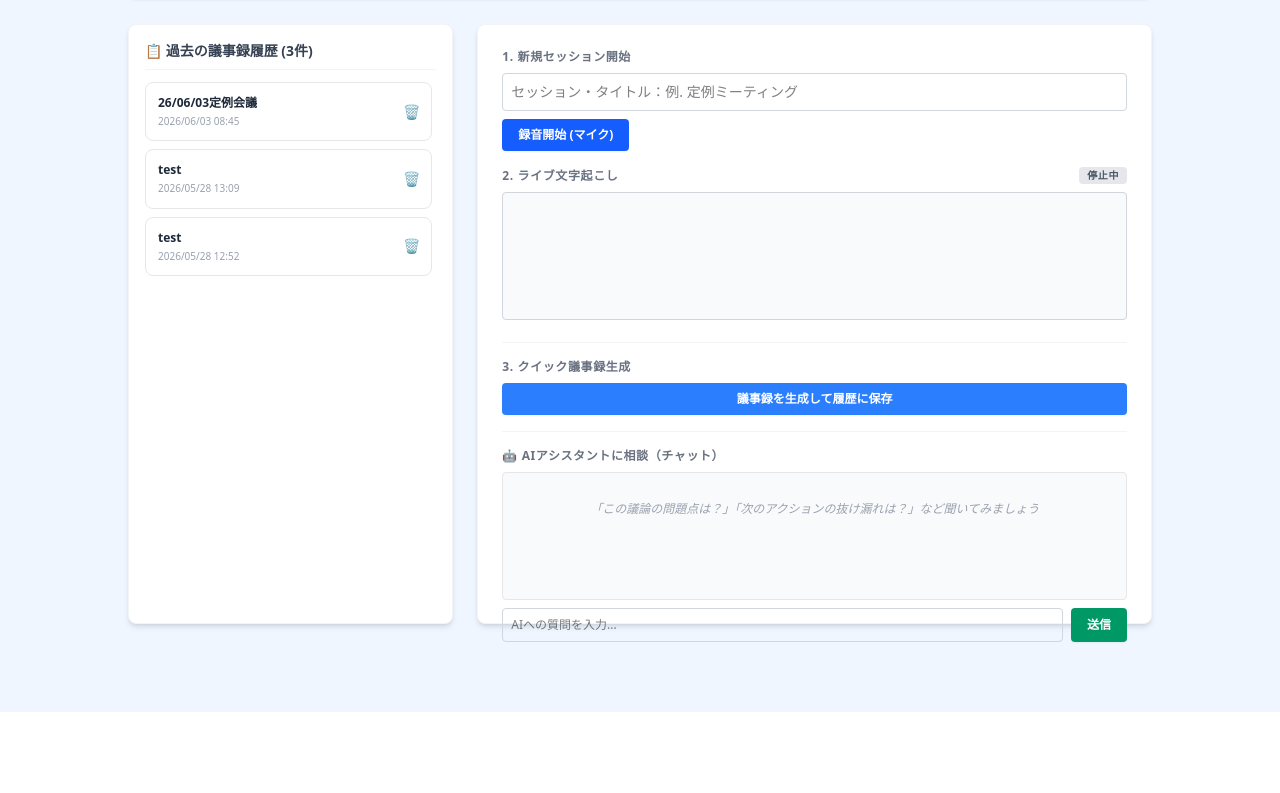
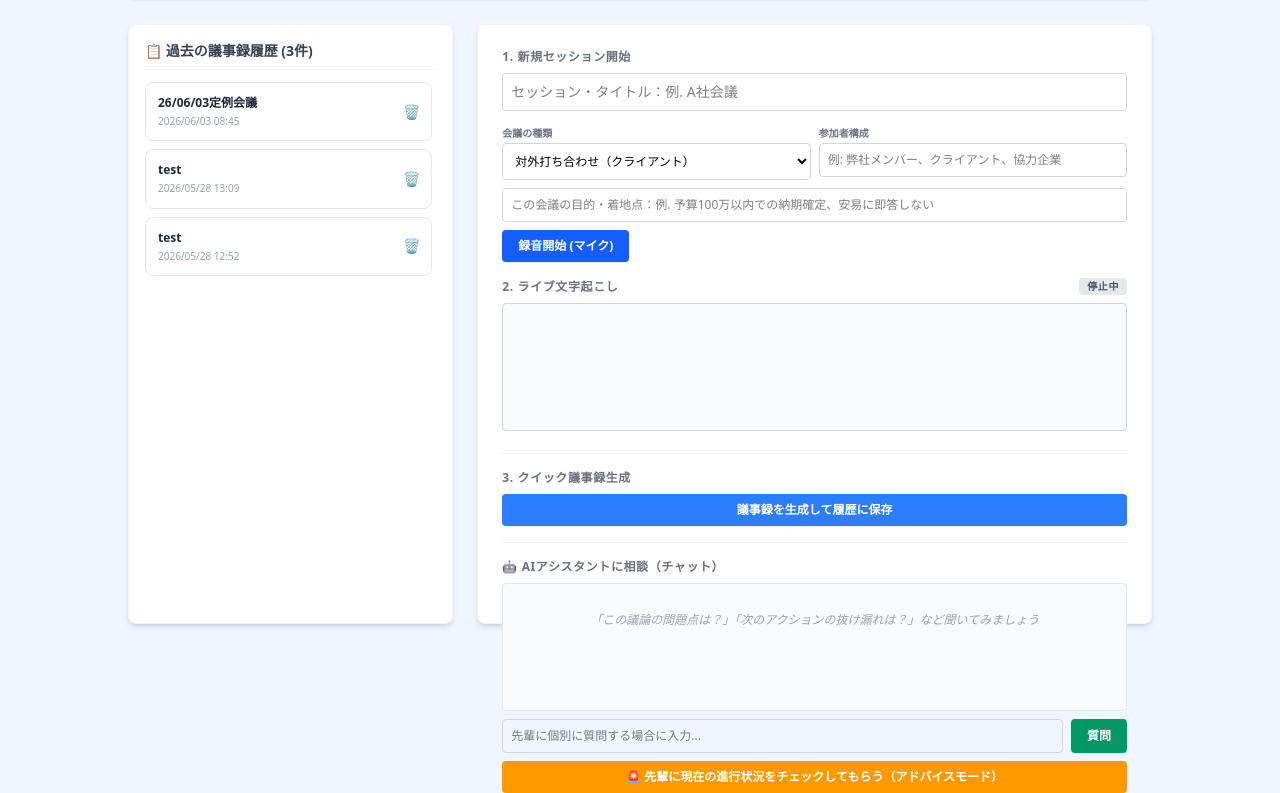
Before and after one commit to katsutoku/minutes-app, a Flask app: page / in a window 1280 px wide. Shown: the part 88-881 px from the top of the page. Before the commit the page ends 800 px from the top, so only its background shows below. Run offline with Flask 3, Linux system fonts and the light colour scheme; a user stored in the database is signed in; data comes from the database, SQL or seed files in the repository.

Commit message:
Added AI advice mode settings.

```diff
--- a/app.py
+++ b/app.py
@@ -182,43 +182,52 @@ with app.app_context():
 # ----------------------------------------------------
 #  ルーティング（AIアドバイザーチャット：ログイン必須）
 # ----------------------------------------------------
-@app.route("/api/chat", methods=["POST"])
+@app.route('/api/chat', methods=['POST'])
 @login_required
 def ai_chat():
     data = request.json
-    user_message = data.get("message", "")  # ユーザーからの質問
-    transcript = data.get("transcript", "")  # 現在の文字起こし本文
+    user_message = data.get('message', '')
+    transcript = data.get('transcript', '')
+    meeting_goal = data.get('goal', '一般的なビジネス交渉')
 
-    if not user_message:
-        return jsonify({"error": "メッセージが空です"}), 400
+    # 💡 新しくフロントから送られてくる情報をキャッチ
+    meeting_type = data.get('type', '対外打ち合わせ')
+    participants = data.get('participants', '関係者一同')
 
-    # 文字起こしが空の場合のコンテキスト分岐処理
-    context_info = (
-        f"現在の会議の文字起こし内容:\n{transcript}"
-        if transcript
-        else "現在、会議の文字起こしデータはありません。一般的なビジネスアドバイスを行ってください。"
+    # 💡 完璧な前提条件（文脈）を構築してGeminiに送る
+    prompt = (
+        f"【会議の基本前提】\n"
+        f"・会議の種類: {meeting_type}\n"
+        f"・参加者構成: {participants}\n"
+        f"・この会議の目的・ゴール: {meeting_goal}\n\n"
+        f"【現在のリアルタイム文字起こしログ】\n{transcript}\n\n"
     )
 
+    if user_message:
+        prompt += f"【後輩からの個別の質問】\n{user_message}"
+    else:
+        prompt += "【指示】上記の会議の前提と参加者の関係性を踏まえ、現在の進行状況に致命的なリスクや確認漏れがないか、ベテランの視点で監視・診断してください。"
+
     try:
-        # Gemini 2.5 Flash に文脈付きでアドバイスを要請
         response = client.models.generate_content(
-            model="gemini-2.5-flash",
-            contents=f"{context_info}\n\nユーザーからの質問: {user_message}",
+            model='gemini-2.5-flash',
+            contents=prompt,
             config=genai.types.GenerateContentConfig(
                 system_instruction=(
-                    "あなたは優秀な経営コンサルタント兼ファシリテーターです。"
-                    "提供された会議の文字起こし文脈をベースに、客観的な議事分析、"
-                    "論点の矛盾点の指摘、あるいは今後の具体的なアクションプランのアドバイスを、"
-                    "簡潔かつ建設的に回答してください。"
+                    "あなたは交渉やマネジメントについて経験豊富な『ベテランの先輩』です。"
+                    "経験の浅い後輩が、会社を代表して他社や団体と交渉を行っています。"
+                    "【ルール】"
+                    "1. 問題がありそうな方向へ会議が進行したり、通常であれば確認すべき事柄（期間、コスト、条件、持ち帰り判断など）が欠如している場合、または【会議の目的】からズレている場合に限り、アドバイスを出力してください。"
+                    "2. 出力する際は、必ず『【タイトル】概要文』の形式を守り、極力端的に1〜2行で記述してください。（例：【期間やコストの確認が不足】相手の提示条件に対して、具体的な金額と納期の握りが漏れています。致命的な内容です。）"
+                    "3. 現在の会議進行に問題がなく、順調である場合は、余計なアドバイスはせず『現在、特に問題はありません。このまま目的の達成に向けて交渉を続けてください。』とだけ返してください。"
                 ),
-                temperature=0.7,
+                temperature=0.3, # 💡 厳格な診断のために温度を低めに設定
             ),
         )
-        return jsonify({"reply": response.text})
+        return jsonify({'reply': response.text})
 
     except Exception as e:
-        return jsonify({"error": str(e)}), 500
-
+        return jsonify({'error': str(e)}), 500
 
 if __name__ == "__main__":
     app.run(debug=True)
--- a/static/js/main.js
+++ b/static/js/main.js
@@ -235,3 +235,47 @@ function appendChatMessage(sender, text) {
 
     return uniqueId; // ローディング消去用にIDを返す
 }
+
+//  アドバイスモード（自動チェック）のボタン制御
+const adviceBtn = document.getElementById('adviceBtn');
+const meetingGoal = document.getElementById('meetingGoal');
+
+adviceBtn.addEventListener('click', async () => {
+    const transcript = transcriptArea.value.trim();
+    const goal = meetingGoal.value.trim() || '一般的なビジネス交渉';
+
+    if (!transcript) {
+        alert('まだ文字起こしされたテキストがありません。会議が始まってからチェックしてください。');
+        return;
+    }
+
+    adviceBtn.textContent = '先輩がログを鋭く分析中...';
+    adviceBtn.disabled = true;
+    appendChatMessage('ai', '（現在の議論のチェックを開始しました...）');
+
+    try {
+        const response = await fetch('/api/chat', {
+            method: 'POST',
+            headers: { 'Content-Type': 'application/json' },
+            body: JSON.stringify({
+                message: '',  // 空文字を渡すことでバックエンド側で自動診断モードを起動
+                transcript: transcript,
+                goal: goal,
+                type: document.getElementById('meetingType').value,
+                participants: document.getElementById('meetingParticipants').value || '未入力'
+            })
+        });
+
+        const data = await response.json();
+        if (response.ok) {
+            appendChatMessage('ai', '👨‍💼 先輩からの助言:\n' + data.reply);
+        } else {
+            appendChatMessage('ai', 'チェックエラー: ' + data.error);
+        }
+    } catch (error) {
+        appendChatMessage('ai', '通信エラーが発生しました。');
+    } finally {
+        adviceBtn.textContent = '🚨 先輩に現在の進行状況をチェックしてもらう（アドバイスモード）';
+        adviceBtn.disabled = false;
+    }
+});
--- a/templates/index.html
+++ b/templates/index.html
@@ -70,8 +70,30 @@
                 <!-- 1. 新規セッション開始 -->
                 <section class="mb-4">
                     <h2 class="text-xs font-bold text-gray-500 uppercase tracking-wider mb-2">1. 新規セッション開始</h2>
-                    <input type="text" id="sessionTitle" placeholder="セッション・タイトル：例. 定例ミーティング"
-                        class="w-full p-2 border border-gray-300 rounded text-sm focus:outline-blue-500">
+                    <input type="text" id="sessionTitle" placeholder="セッション・タイトル：例. A社会議"
+                        class="w-full p-2 border border-gray-300 rounded text-sm focus:outline-blue-500 mb-2">
+
+                        <!-- 会議の種類や参加者欄 -->
+                        <div class="grid grid-cols-1 md:grid-cols-2 gap-2 mb-2">
+                        <div>
+                            <label class="text-[10px] font-bold text-gray-500">会議の種類</label>
+                            <select id="meetingType"
+                                class="w-full p-2 border border-gray-300 rounded text-xs bg-white focus:outline-blue-500">
+                                <option value="対外打ち合わせ（顧客・クライアント）">対外打ち合わせ（クライアント）</option>
+                                <option value="パートナー・協力企業との折衝">協力企業との折衝</option>
+                                <option value="社内ミーティング・要件定義">社内ミーティング</option>
+                            </select>
+                        </div>
+                        <div>
+                            <label class="text-[10px] font-bold text-gray-500">参加者構成</label>
+                            <input type="text" id="meetingParticipants" placeholder="例: 弊社メンバー、クライアント、協力企業"
+                                class="w-full p-2 border border-gray-300 rounded text-xs focus:outline-blue-500">
+                        </div>
+                    </div>
+
+                    <!-- 会議の目的の入力欄 -->
+                    <input type="text" id="meetingGoal" placeholder="この会議の目的・着地点：例. 予算100万以内での納期確定、安易に即答しない"
+                        class="w-full p-2 border border-gray-300 rounded text-xs focus:outline-blue-500">
 
                     <div class="flex gap-2 mt-2">
                         <button id="startBtn"
@@ -124,12 +146,19 @@
                 </div>
 
                 <!-- チャット入力欄 -->
-                <div class="flex gap-2">
-                    <input type="text" id="chatInput" placeholder="AIへの質問を入力..."
-                        class="flex-1 p-2 border border-gray-300 rounded text-xs focus:outline-blue-500">
-                    <button id="chatSendBtn"
-                        class="bg-emerald-600 hover:bg-emerald-700 text-white font-bold py-2 px-4 rounded text-xs transition shadow-xs">
-                        送信
+                <div class="flex flex-col gap-2">
+                    <div class="flex gap-2">
+                        <input type="text" id="chatInput" placeholder="先輩に個別に質問する場合に入力..."
+                            class="flex-1 p-2 border border-gray-300 rounded text-xs focus:outline-blue-500">
+                        <button id="chatSendBtn"
+                            class="bg-emerald-600 hover:bg-emerald-700 text-white font-bold py-2 px-4 rounded text-xs transition shadow-xs">
+                            質問
+                        </button>
+                    </div>
+                    <!--  追加：進行状況を裏でレビューしてもらうアドバイス召喚ボタン -->
+                    <button id="adviceBtn"
+                        class="w-full bg-amber-500 hover:bg-amber-600 text-white font-bold py-2 px-4 rounded text-xs transition shadow-xs">
+                        🚨 先輩に現在の進行状況をチェックしてもらう（アドバイスモード）
                     </button>
                 </div>
             </section>
```
